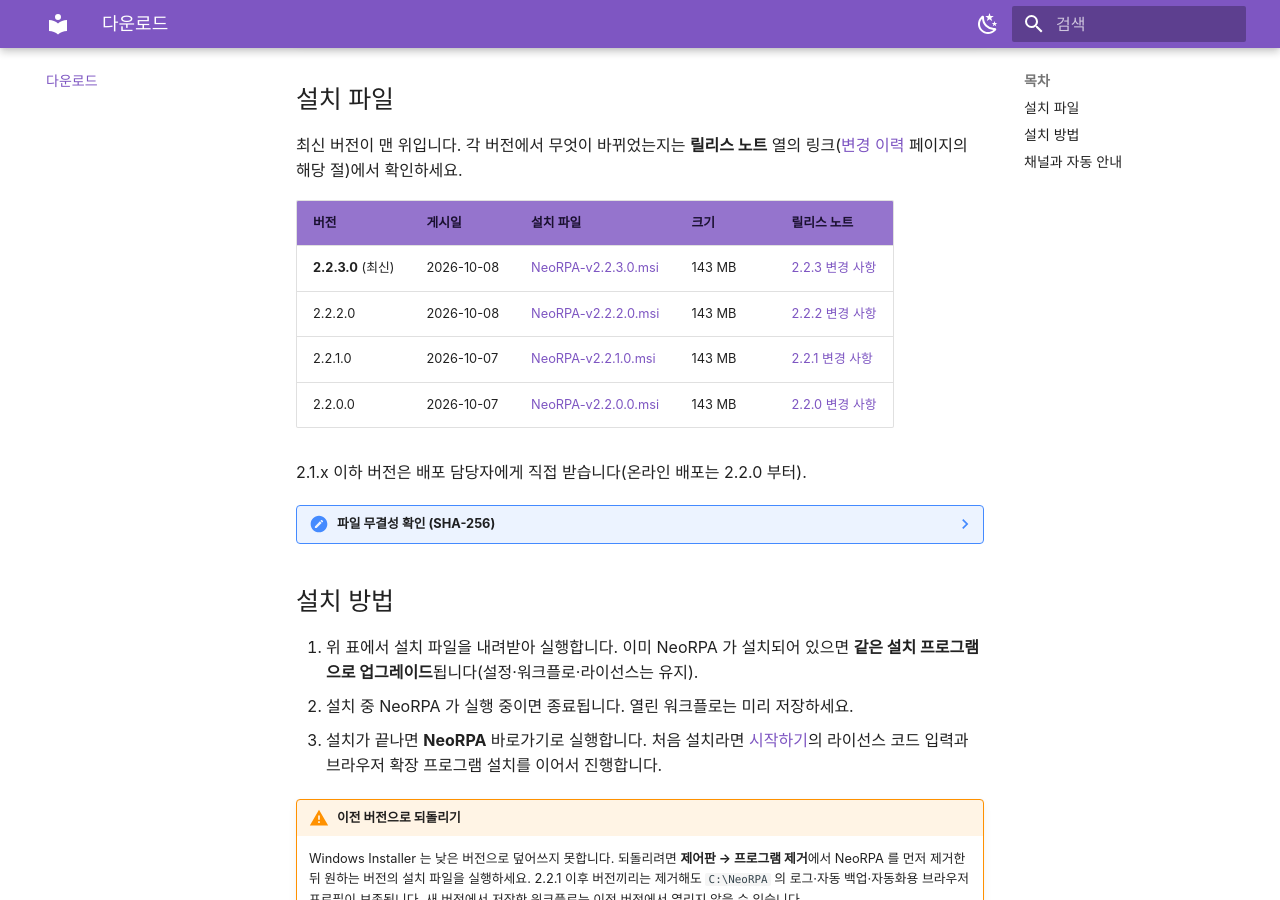
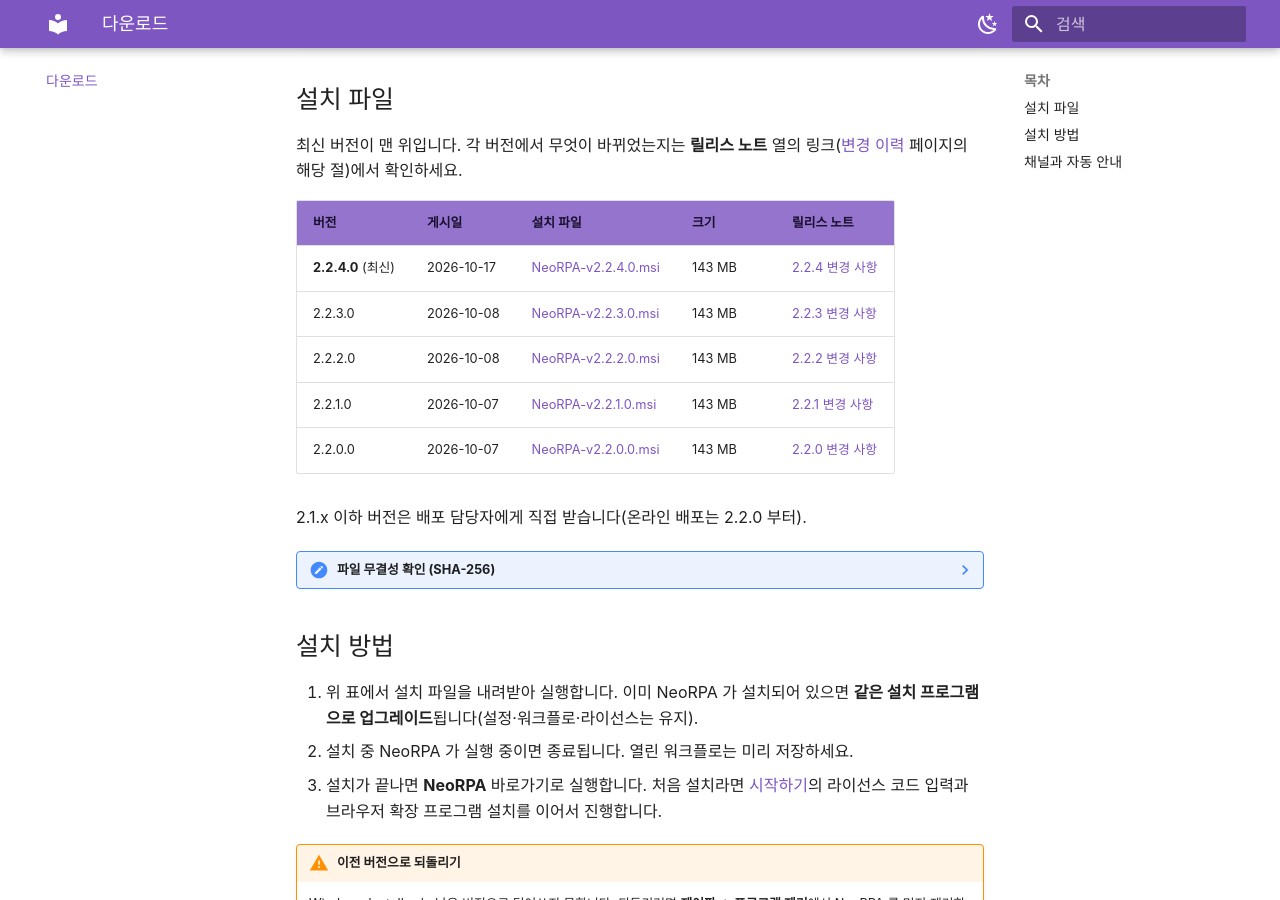
Before and after one commit to DxSolutions1/neorpa-docs, an MkDocs documentation site: the page built from docs/downloads.md, in a window 1280 px wide and 900 px high, scrolled down 387 px. Built offline with MkDocs 1.6.1 and Material for MkDocs 9.7.7, drawn with Linux system fonts in a browser that asks for light colours.

Commit message:
downloads: NeoRPA 2.2.4.0 설치 파일·SHA-256 추가
Co-Authored-By: Claude Fable 5.1 <noreply@anthropic.com>
Claude-Session: https://claude.ai/code/session_01CFWNuKajCEyeshYYXGCSA3

```diff
--- a/docs/downloads.md
+++ b/docs/downloads.md
@@ -11,7 +11,8 @@ NeoRPA 설치 프로그램(MSI)을 버전별로 내려받는 페이지입니다.
 
 | 버전 | 게시일 | 설치 파일 | 크기 | 릴리스 노트 |
 |---|---|---|---|---|
-| **2.2.3.0** (최신) | 2026-10-08 | [NeoRPA-v2.2.3.0.msi](https://stneorparelease.blob.core.windows.net/releases/msi/NeoRPA-v2.2.3.0.msi) | 143 MB | [2.2.3 변경 사항](changelog.md#v2-2-3) |
+| **2.2.4.0** (최신) | 2026-10-17 | [NeoRPA-v2.2.4.0.msi](https://stneorparelease.blob.core.windows.net/releases/msi/NeoRPA-v2.2.4.0.msi) | 143 MB | [2.2.4 변경 사항](changelog.md#v2-2-4) |
+| 2.2.3.0 | 2026-10-08 | [NeoRPA-v2.2.3.0.msi](https://stneorparelease.blob.core.windows.net/releases/msi/NeoRPA-v2.2.3.0.msi) | 143 MB | [2.2.3 변경 사항](changelog.md#v2-2-3) |
 | 2.2.2.0 | 2026-10-08 | [NeoRPA-v2.2.2.0.msi](https://stneorparelease.blob.core.windows.net/releases/msi/NeoRPA-v2.2.2.0.msi) | 143 MB | [2.2.2 변경 사항](changelog.md#v2-2-2) |
 | 2.2.1.0 | 2026-10-07 | [NeoRPA-v2.2.1.0.msi](https://stneorparelease.blob.core.windows.net/releases/msi/NeoRPA-v2.2.1.0.msi) | 143 MB | [2.2.1 변경 사항](changelog.md#v2-2-1) |
 | 2.2.0.0 | 2026-10-07 | [NeoRPA-v2.2.0.0.msi](https://stneorparelease.blob.core.windows.net/releases/msi/NeoRPA-v2.2.0.0.msi) | 143 MB | [2.2.0 변경 사항](changelog.md#v2-2-0) |
@@ -19,10 +20,11 @@ NeoRPA 설치 프로그램(MSI)을 버전별로 내려받는 페이지입니다.
 2.1.x 이하 버전은 배포 담당자에게 직접 받습니다(온라인 배포는 2.2.0 부터).
 
 ??? note "파일 무결성 확인 (SHA-256)"
-    내려받은 파일이 손상되지 않았는지 확인하려면 PowerShell 에서 `Get-FileHash .\NeoRPA-v2.2.3.0.msi` 를 실행해 아래 값과 비교하세요. NeoRPA 의 앱 내 업데이트는 이 검사를 자동으로 합니다.
+    내려받은 파일이 손상되지 않았는지 확인하려면 PowerShell 에서 `Get-FileHash .\NeoRPA-v2.2.4.0.msi` 를 실행해 아래 값과 비교하세요. NeoRPA 의 앱 내 업데이트는 이 검사를 자동으로 합니다.
 
     | 버전 | SHA-256 |
     |---|---|
+    | 2.2.4.0 | `15b565375d7bd486cf5a7dfce034f50d0ca1add8e18a09bbcf71afac8d8e0808` |
     | 2.2.3.0 | `5e24a2bbb9c912d4b5300de11b42e957e4e3d4c11ec663b94d8300562ec77dce` |
     | 2.2.2.0 | `9c1ae1eeeba162b7e839da6728bb3e280bcbf388dee88fabfed1c06d928261ed` |
     | 2.2.1.0 | `5d676f1e4865375465b18e8d900d6612f03f5464bdce44a9b1fe8f4d4646fa13` |
```
